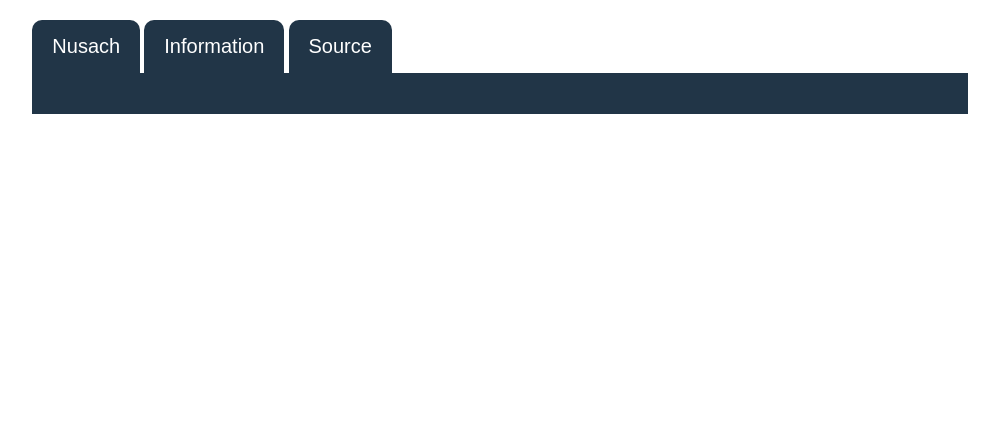
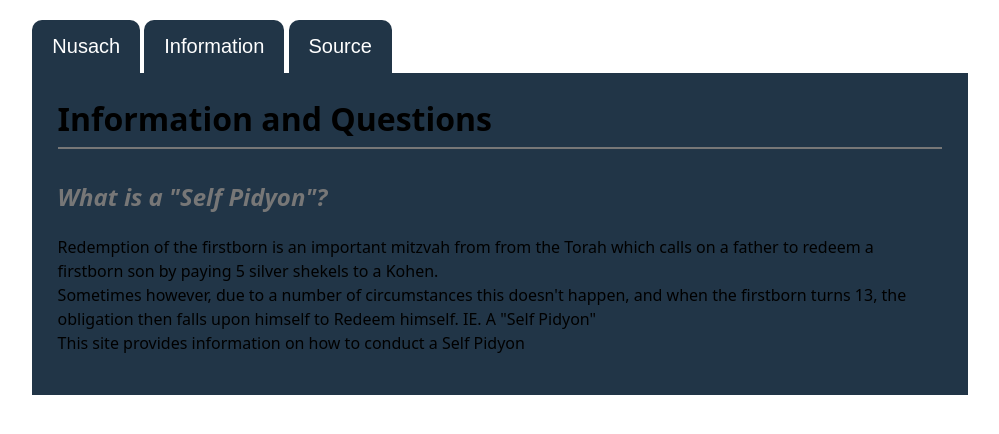
Before and after one commit to itaikta/SelfPidyon, a Vue app: page /info in a window 1280 px wide. Shown: the top 434 px of the page, without its empty margins (140-1139 px from the left). Built offline with nearby package versions, Linux system fonts and the light colour scheme.

Commit message:
Added info page

```diff
--- /dev/null
+++ b/src/components/Info.vue
@@ -0,0 +1,9 @@
+<template>
+    <h1>Information and Questions</h1>
+    <h2>What is a "Self Pidyon"?</h2>
+    <p>Redemption of the firstborn is an important mitzvah from from the Torah which calls on a father to redeem a
+        firstborn son by paying 5 silver shekels to a Kohen.</p>
+    <p>Sometimes however, due to a number of circumstances this doesn't happen, and when the firstborn turns 13, the
+        obligation then falls upon himself to Redeem himself. IE. A "Self Pidyon"</p>
+    <p>This site provides information on how to conduct a Self Pidyon </p>
+</template>
--- a/src/components/Source.vue
+++ b/src/components/Source.vue
@@ -1,5 +1,3 @@
-<script setup lang="ts">
-</script>
 <template>
     <h1>Source for Nusach</h1>
     <h2 dir="rtl">ע"פ מהרש"ל, ב-ים של שלמה קדושין - <a href="https://www.hebrewbooks.org/pdfpager.aspx?req=49418&st=&pgnum=29">פ"א סי' נג</a></h2>
@@ -15,5 +13,4 @@
         נשארתי בחיוב לפדות עצמי דכתי׳ בכור בניך תפדה וקרינן בית פדה ר״ל שתפדה את עצמי והריני מוכן לקייס מצות השם ואומר
         לו הכהן מאי ניח׳ לך ית נתינתך או חמש קלעים דמחייבי׳ לך בפורקנך ומשיב לו ית ברתי וקה לך ה׳ קלעים כו׳ ומברך שתי
         ברכות ברכות פדיון וברכת שהחיינו</p>
-
 </template>
--- a/src/router/index.ts
+++ b/src/router/index.ts
@@ -1,6 +1,7 @@
 import { createRouter, createWebHistory } from "vue-router";
 import NusachPage from "../components/NusachPage.vue";
 import Source from "../components/Source.vue";
+import Info from "../components/Info.vue";
 
 export default createRouter({
   history: createWebHistory("/"),
@@ -11,6 +12,11 @@ export default createRouter({
       component: NusachPage,
     },
     {
+      path: "/info",
+      name: "Info",
+      component: Info,
+    },
+    {
       path: "/source",
       name: "Test",
       component: Source,
```
